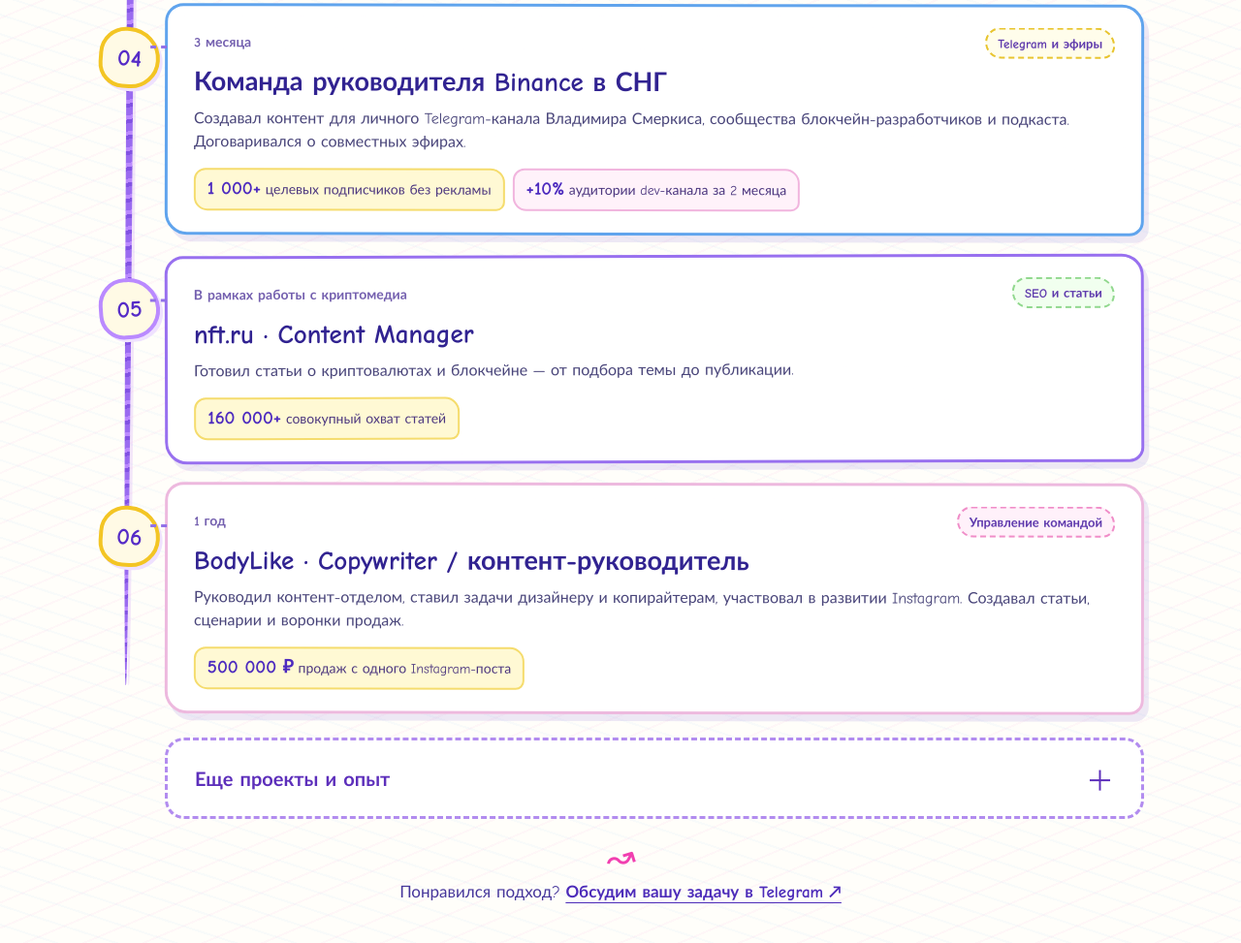
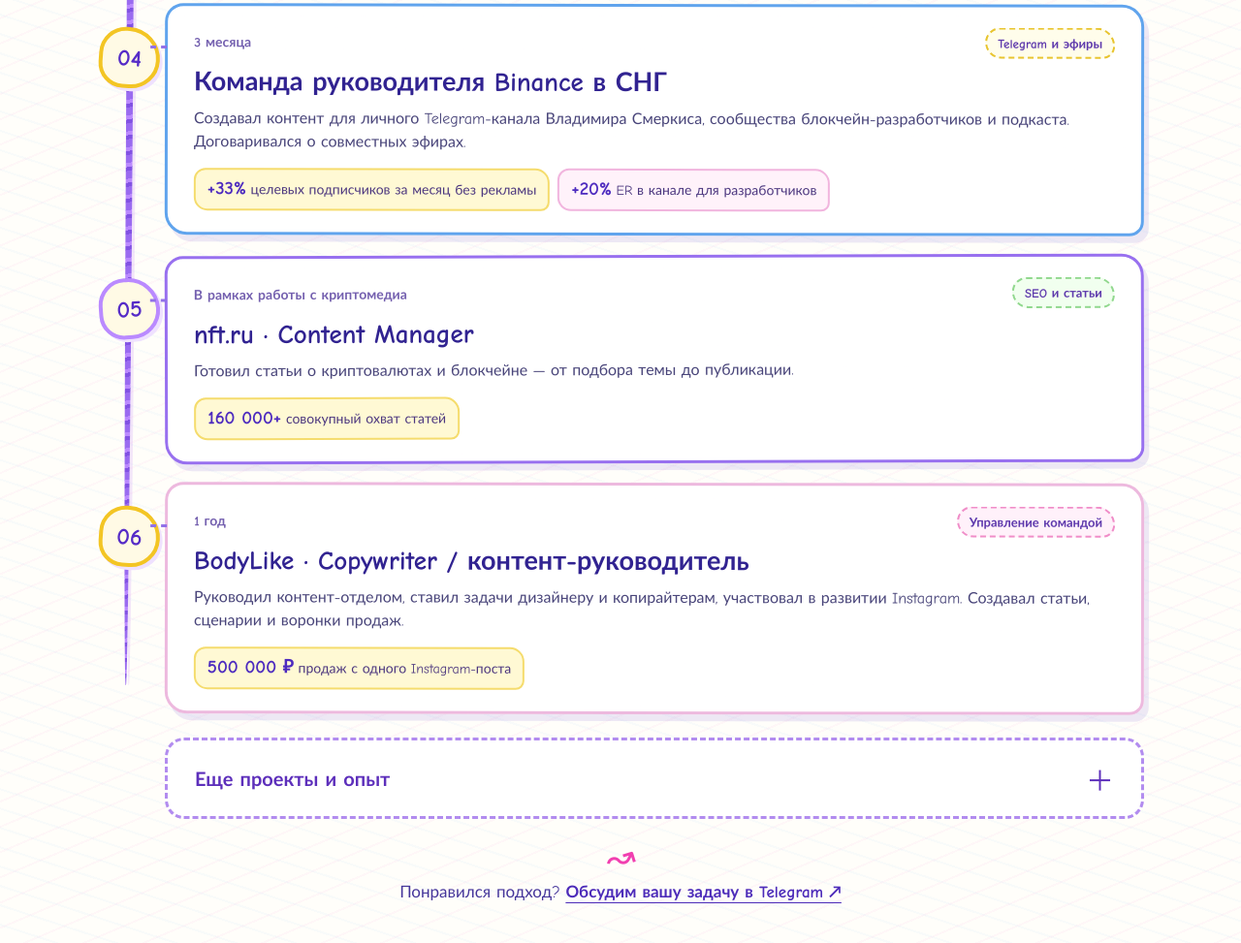
Before and after one commit to vaxatovich/vadimbudkov, a plain HTML site: page about.html in a window 1280 px wide. Shown: the part 1820-2793 px from the top of the page at 97% size. Drawn offline with Linux system fonts and the light colour scheme.

Commit message:
content: correct Binance Telegram growth and developer channel ER metrics

```diff
--- a/about.html
+++ b/about.html
@@ -72,7 +72,7 @@
           <div class="career-topline"><span class="career-period">3 месяца</span><span class="career-tag yellow">Telegram и эфиры</span></div>
           <h3>Команда руководителя Binance в СНГ</h3>
           <p>Создавал контент для личного Telegram-канала Владимира Смеркиса, сообщества блокчейн-разработчиков и подкаста. Договаривался о совместных эфирах.</p>
-          <div class="career-highlights"><span><strong>1 000+</strong> целевых подписчиков без рекламы</span><span><strong>+10%</strong> аудитории dev-канала за 2 месяца</span></div>
+          <div class="career-highlights"><span><strong>+33%</strong> целевых подписчиков за месяц без рекламы</span><span><strong>+20%</strong> ER в канале для разработчиков</span></div>
         </article>
       </li>
       <li class="career-step">
```
